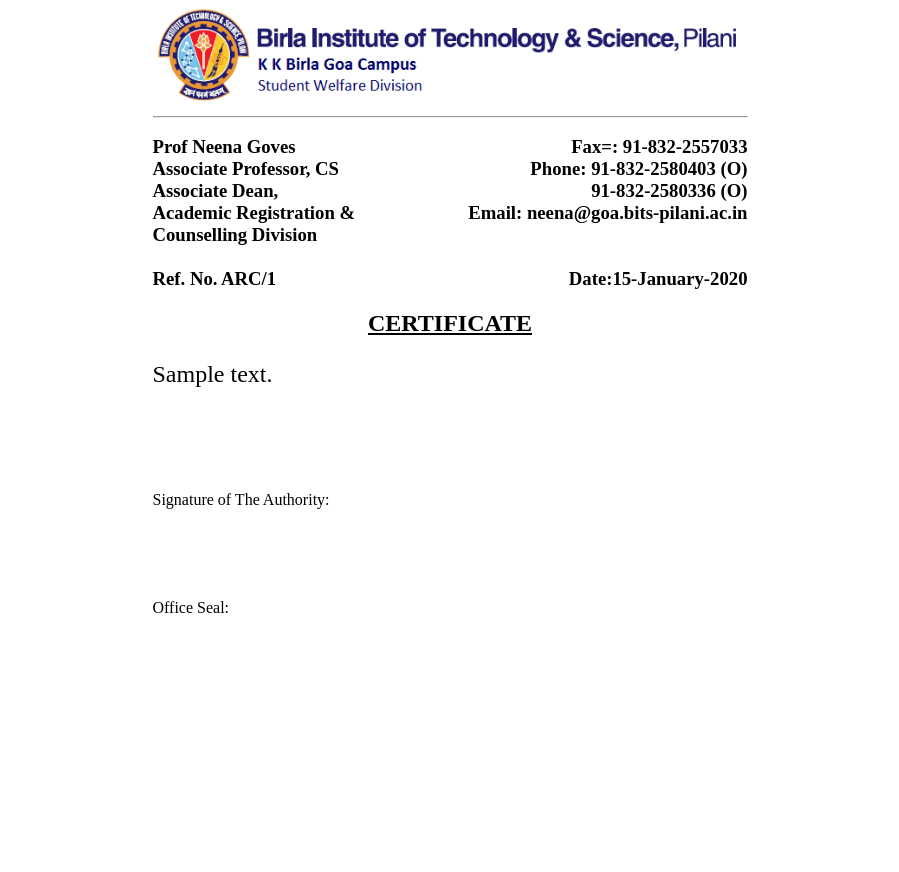
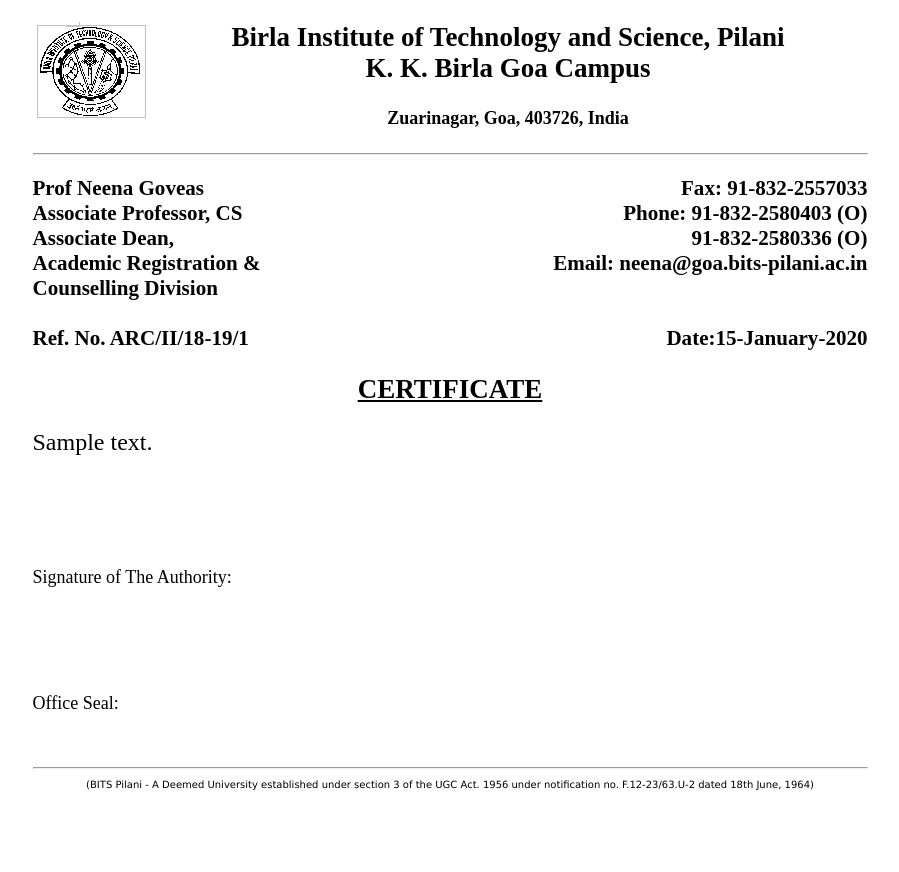
Before and after one commit to arc-bits-goa/Automated-Certificates, a Django app: template arc/templates/print.html in a window 1280 px wide. Shown: the whole page, without its empty margins (190-1089 px from the left). Before the commit the page ends 613 px from the top, so only its background shows below. Run offline with Django 3.2, Linux system fonts and the light colour scheme; tables that the repository leaves empty hold one stand-in row (values such as "Sample post"); the template is opened without the code that fills it: values that come from a table or form of the project are taken from there, most other values are stand-ins (such as "Sample title", 1, 10 or a date in 2020).

Commit message:
changes template in given format

```diff
--- a/arc/main/views.py
+++ b/arc/main/views.py
@@ -39,7 +39,8 @@
     context = {
             "text"  :instance.text,
             "date"  :date.today(),
-            "id"    :id
+            "id"    :id,
+            "student": instance.student,
     }
     return render(request,"print.html",context)
 
--- a/arc/templates/print.html
+++ b/arc/templates/print.html
@@ -21,32 +21,53 @@
    transform: translate(0, -50%) }
     body {
     height: 842px;
-    width: 595px;
+    width: 835px;
     margin-left: auto;
     margin-right: auto;
     }
-#letterhead{
-  line-height:0.1;
-}
 #footer{
   position:absolute;
   bottom:0;
-  width: 595px;
-    margin-left: auto;
-    margin-right: auto;
+  width: 835px;
+  margin-left: auto;
+  margin-right: auto;
+}
+#letterhead, #content {
+  font-family: TimesNewRoman;
+  font-size: 18px;
+  font-style: normal;
+}
+#letterhead {
+  text-align: center;
+}
+.logo {
+    float: left
+}
+.logo img {
+    display: block
+}
+.footer-text {
+  font-family: Verdana, Geneva, Tahoma, sans-serif;
+  font-size: 10px;
+  text-align: center;
 }
 </style>
+</head>
+<body>
 <div id="letterhead">
-  <img src="{% static 'img/header.jpg' %}" width=595px>
+  <div class="logo">
+    <img src="{% static 'img/logo.png' %}">
+  </div>
+  <h2>Birla Institute of Technology and Science, Pilani<br>
+    K. K. Birla Goa Campus</h2>
+  <h4>Zuarinagar, Goa, 403726, India</h4>
 </div>
 <hr>
-</head>
-<body bgcolor="white">
 <div id="content" >
     <div class="top">
       <h3 class="ref" align="left">
-        Prof Neena Goves
-        <span style="float:right;"> Fax=: 91-832-2557033 </span>
+        Prof Neena Goveas
+        <span style="float:right;"> Fax: 91-832-2557033 </span>
         <br>
         Associate Professor, CS
         <span style="float:right;">Phone: 91-832-2580403 (O)</span>
@@ -59,7 +80,7 @@
         <br>
         Counselling Division
         <br><br>
-        Ref. No. ARC/{{ id }}<span style="float:right;">Date:{{ date|date:"d-F-Y"  }}</span></h3>
+        Ref. No. ARC/II/18-19/{{ student.bitsId }}<span style="float:right;">Date:{{ date|date:"d-F-Y"  }}</span></h3>
     </div>
     <h2 align="center"><u>CERTIFICATE</u></h1>
     <font size="5">
@@ -74,5 +95,11 @@
     <span style="float:left;">Office Seal:</span>
     </font>
 </div>
+<div id="footer">
+<hr>
+<p class="footer-text">
+(BITS Pilani - A Deemed University established under section 3 of the UGC Act. 1956 under notification no. F.12-23/63.U-2 dated 18th June, 1964)
+</p>
+</div>
 </body>
 </html>
```
Also changed, not shown: arc/assets/img/logo.png (added).
